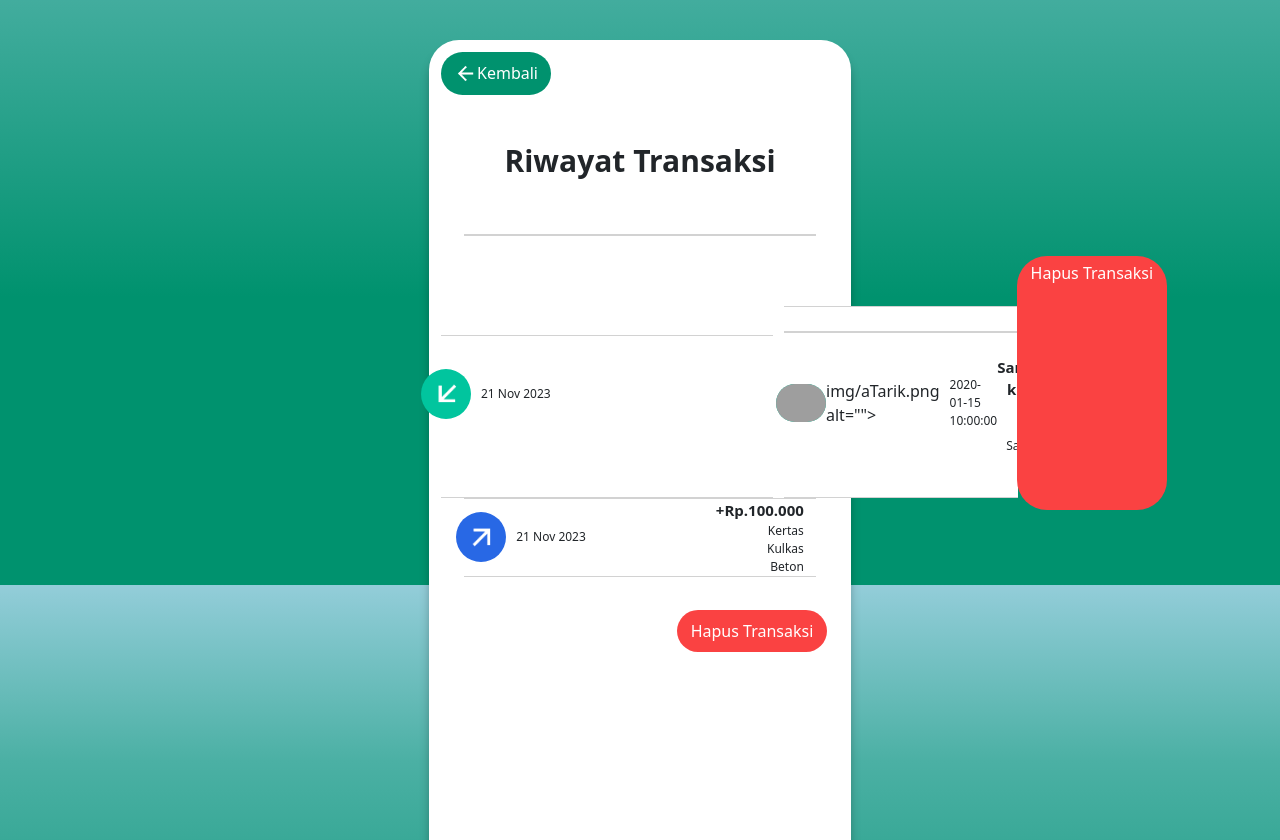
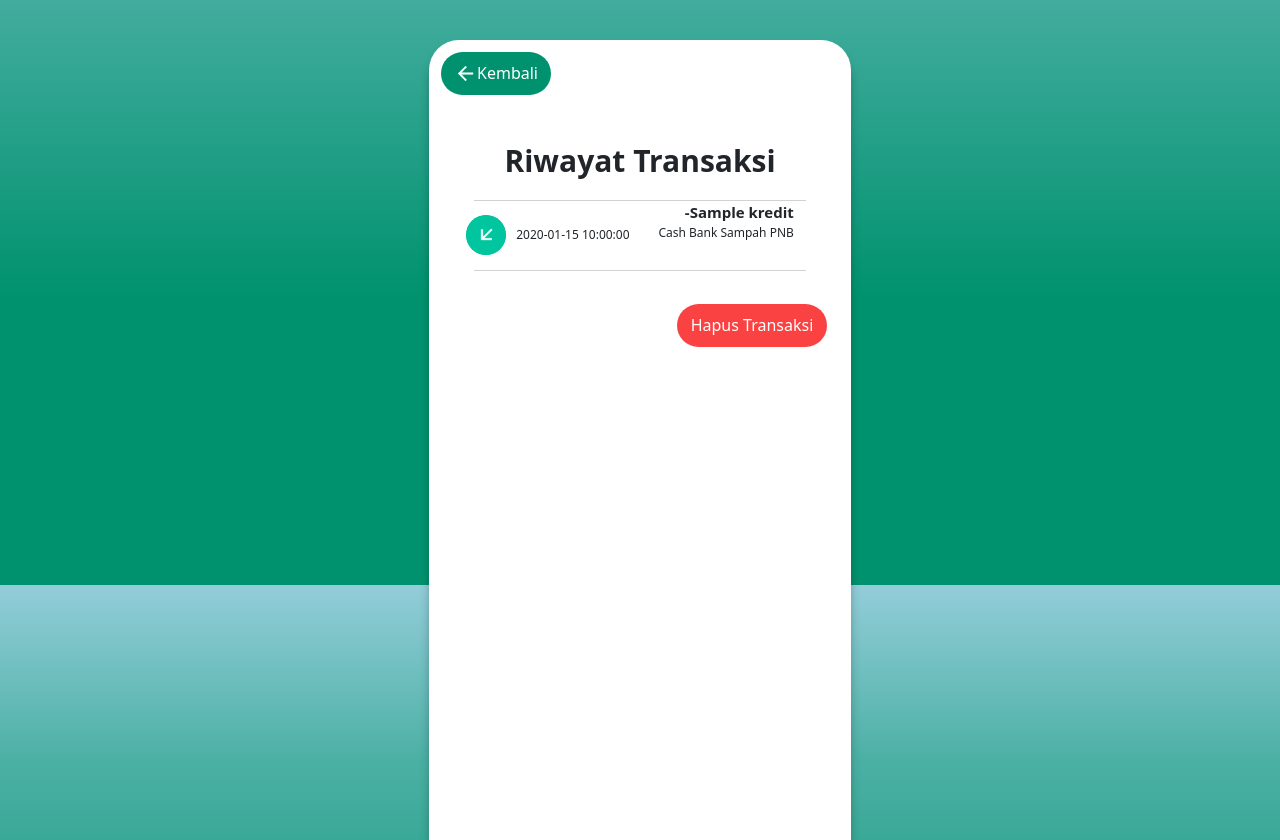
Before and after one commit to IgoWisnu/banksampah, a CodeIgniter app: the page made by application/views/banksampah/riwayat.php in a window 1280 px wide. Shown: the part 215-1055 px from the top of the page. Run offline with CodeIgniter, Linux system fonts and the light colour scheme; tables that the repository leaves empty or names only in its code hold one stand-in row (values such as "Sample post"); the template is opened without the code that fills it: most values are stand-ins (such as "Sample title", 1, 10 or a date in 2020); grey boxes are pictures that could not be loaded.

Commit message:
fix tarik & riwayat

```diff
--- a/application/models/m_setor.php
+++ b/application/models/m_setor.php
@@ -40,7 +40,7 @@
                 'id_user_staff' => $this->session->userdata('id'),
                 'id_user_nasabah' => $this->input->post('id_user'),
                 'total_transaksi' => 0,
-                'tgl_transaksi' => date('y-m-d')
+                'tgl_transaksi' => date('y-m-d H:i:s')
             );
             $this->db->insert('transaksi_sampah', $data);
             return $this->db->insert_id();
@@ -92,7 +92,7 @@
                 'id_user_staff' => $this->session->userdata('id'),
                 'kredit' => 0,
                 'debit' => $total,
-                'tgl_tabungan_transaksi' => date('y-m-d')
+                'tgl_tabungan_transaksi' => date('y-m-d H:i:s')
             );
             $this->db->insert('tabungan_transaksi', $data);
         }
@@ -108,6 +108,7 @@
             $query = $this->db->get('jenis_sampah');
             return $query;
         }
+
     }
 
     /* End of file m_setor.php */
--- a/application/views/banksampah/riwayat.php
+++ b/application/views/banksampah/riwayat.php
@@ -84,7 +84,7 @@ body{
 }
 
 .arrow2{
-  width: 50px;
+  width: 40px;
   background-color: #01C59E;
   position: relative;
   margin-left: -20px;
@@ -189,26 +189,17 @@ body{
               </a>
             </div>
             <div class="t1 row justify-content-center">Riwayat Transaksi</div>
+            <br>
 
 
-
-            <div class="row justify-content-center">
-              <a href="" class="laycard card col-10" type="button">
-
-                <div class="d-flex justify-content-between">
-                  <div class="d-flex align-items-center">
-                    <img class="arrow2" src="<?=base_url()?>img/aTarik.png" alt="">
-                    <div class="date">21 Nov 2023</div>
-                  </div>
-                  <div class="t1 row justify-content-center">Riwayat Transaksi</div>
-
+            <div class="row justify-content-center mt-5">
                   <?php foreach($riwayat->result_array() as $key){ ?>
                     <?php
                       if($key['kredit'] == 0){
-                          $img = base_url()."img/aSetor.png";
+                          $img = base_url()."img/gSetor.png";
                           $nominal = '+'.$key['debit'];
                       } else{
-                          $img = "<?=base_url()?>img/aTarik.png";
+                          $img = base_url()."img/gTarik.png";
                           $nominal = '-'.$key['kredit'];
                       }
                     ?>
@@ -230,30 +221,6 @@ body{
 
                   <?php } ?>
 
-                  <div class="row justify-content-end">
-                    <a class="btn1 btn me-4" href="" type="button">Hapus Transaksi</a>
-                  </div>
-                </div>
-
-
-              </a>
-            </div>
-
-            <div class="row justify-content-center">
-              <a href="" class="laycard2 card col-10" type="button">
-
-                <div class="d-flex justify-content-between">
-                  <div class="d-flex align-items-center">
-                    <img class="arrow3" src="<?=base_url()?>img/aSetor.png" alt="">
-                    <div class="date">21 Nov 2023</div>
-                  </div>
-                  <div class="layText2">
-                    <div class="nominal2">+Rp.100.000</div>
-                    <div class="keterangan2">Kertas <br> Kulkas <br> Beton</div>
-                  </div>
-                </div>
-
-
               </a>
             </div>
 
```
Also changed, not shown: application/controllers/riwayat.php (+11 -0 lines), application/controllers/tarik.php (+27 -2 lines), application/models/m_riwayat.php (+8 -0 lines), application/models/m_tarik.php (+20 -0 lines), application/views/banksampah/tarik.php (+41 -9 lines), img/gSetor.png (added), img/gTarik.png (added).
